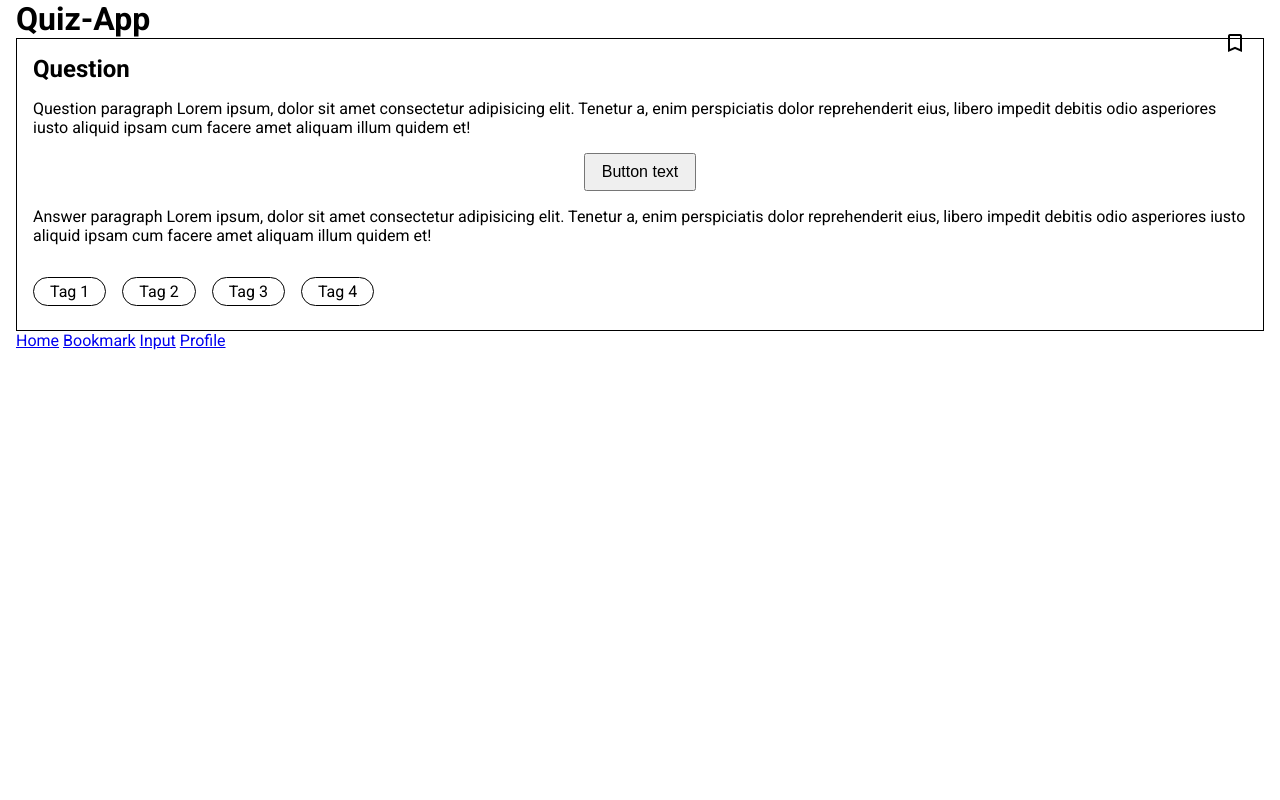
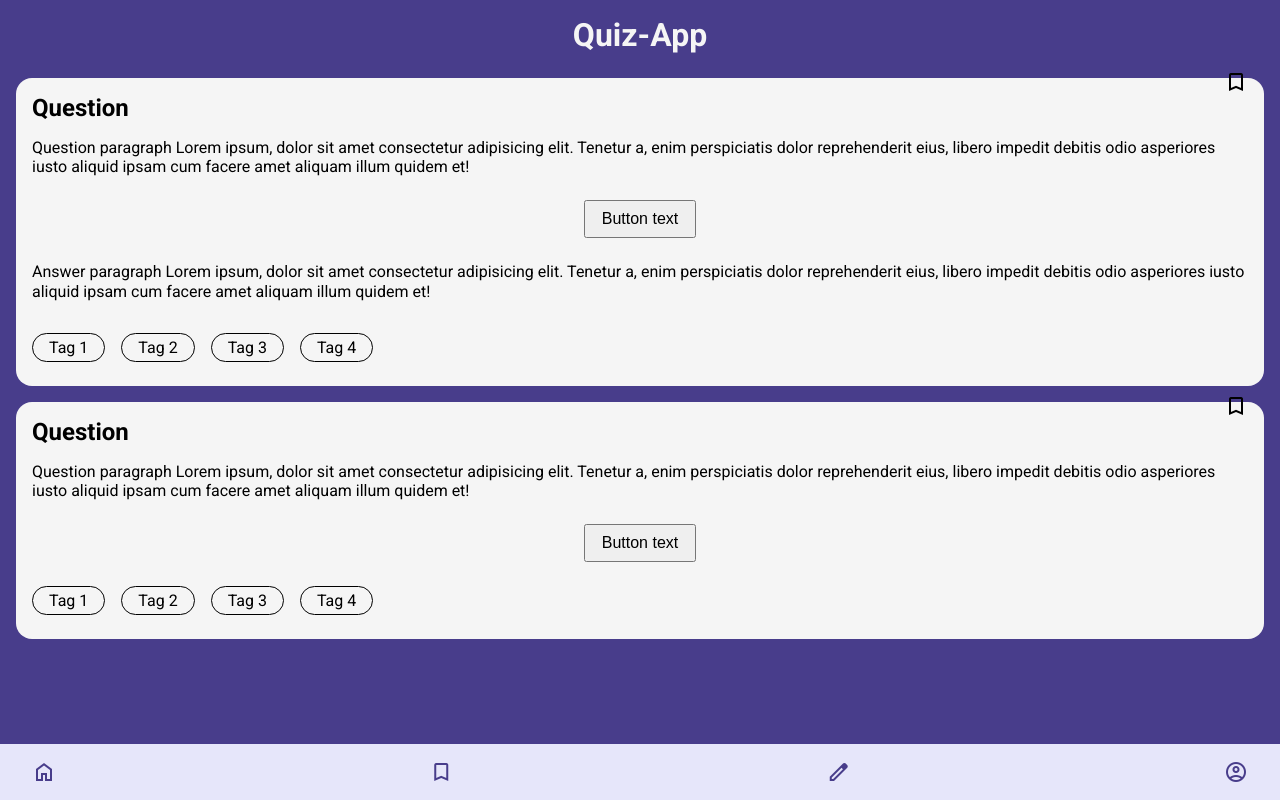
Before and after one commit to magdalenakierat/quiz-app, a plain HTML site: page index.html in a window 1280 px wide. Drawn offline with nearby package versions, Linux system fonts and the light colour scheme.

Commit message:
add styling for navbar and header

```diff
--- a/index.html
+++ b/index.html
@@ -40,13 +40,39 @@
           <li>Tag 4</li>
         </ul>
       </article>
+      <article>
+        <!-- <img class="bookmark" src="#" alt="bookmark" /> -->
+        <span class="material-symbols-outlined">bookmark</span>
+        <h2>Question</h2>
+        <p class="question">
+          Question paragraph Lorem ipsum, dolor sit amet consectetur adipisicing
+          elit. Tenetur a, enim perspiciatis dolor reprehenderit eius, libero
+          impedit debitis odio asperiores iusto aliquid ipsam cum facere amet
+          aliquam illum quidem et!
+        </p>
+        <button class="show-button">Button text</button>
+        <ul class="tag-list">
+          <li>Tag 1</li>
+          <li>Tag 2</li>
+          <li>Tag 3</li>
+          <li>Tag 4</li>
+        </ul>
+      </article>
     </main>
     <footer>
       <nav>
-        <a href="./index.html">Home</a>
-        <a href="./bookmark.html">Bookmark</a>
-        <a href="./input.html">Input</a>
-        <a href="./profile.html">Profile</a>
+        <a href="./index.html"
+          ><span class="material-symbols-outlined"> home </span></a
+        >
+        <a href="./bookmark.html"
+          ><span class="material-symbols-outlined"> bookmark </span></a
+        >
+        <a href="./input.html"
+          ><span class="material-symbols-outlined"> edit </span></a
+        >
+        <a href="./profile.html"
+          ><span class="material-symbols-outlined"> account_circle </span></a
+        >
       </nav>
     </footer>
   </body>
--- a/style/base.css
+++ b/style/base.css
@@ -9,13 +9,14 @@ html {
 }
 
 body {
-  padding: 0 1rem;
   width: 100vw;
+  background-color: darkslateblue;
 }
 
 main {
   display: grid;
   grid-template-columns: 1fr 1fr 1fr 1fr;
+  padding: 0 1rem;
 }
 
 p {
@@ -24,5 +25,5 @@ p {
   font-weight: 400;
   font-style: normal;
   font-stretch: normal;
-  line-height: initial;
+  line-height: 1.2rem;
 }
--- a/style/components/header.css
+++ b/style/components/header.css
@@ -0,0 +1,10 @@
+header {
+  display: flex;
+  justify-content: center;
+  margin-bottom: 1rem;
+}
+
+h1 {
+  padding-top: 1rem;
+  color: whitesmoke;
+}
--- a/style/components/navigation.css
+++ b/style/components/navigation.css
@@ -0,0 +1,19 @@
+nav {
+  display: flex;
+  position: fixed;
+  bottom: 0;
+  justify-content: space-between;
+  align-items: center;
+  /* height: 3rem; */
+  width: 100%;
+  background-color: lavender;
+  padding: 0 1rem;
+}
+
+nav .material-symbols-outlined {
+  padding: 1rem 1rem;
+}
+
+nav a {
+  color: darkslateblue;
+}
--- a/style/components/questioncard.css
+++ b/style/components/questioncard.css
@@ -1,10 +1,16 @@
 article {
+  background-color: whitesmoke;
   padding: 1rem;
-  border: 1px solid;
+  border-radius: 1rem;
+  margin: 0.5rem 0;
   grid-column: 1/5;
   display: flex;
   flex-direction: column;
   position: relative; /*Wichtig, damit das child nicht relativ zum body, sondern zum direkten Elternelement positioniert wird!*/
+}
+
+article:last-of-type {
+  margin-bottom: 5rem;
 }
 
 /* .bookmark {
@@ -16,7 +22,7 @@ article {
   right: 1rem;
 } */
 
-.material-symbols-outlined {
+article .material-symbols-outlined {
   position: absolute;
   top: -0.5rem;
   right: 1rem;
@@ -37,7 +43,7 @@ article {
 }
 
 .show-button {
-  margin: 0 auto;
+  margin: 0.5rem auto;
   font-size: 1rem;
   padding: 0.5rem 1rem;
 }
```
